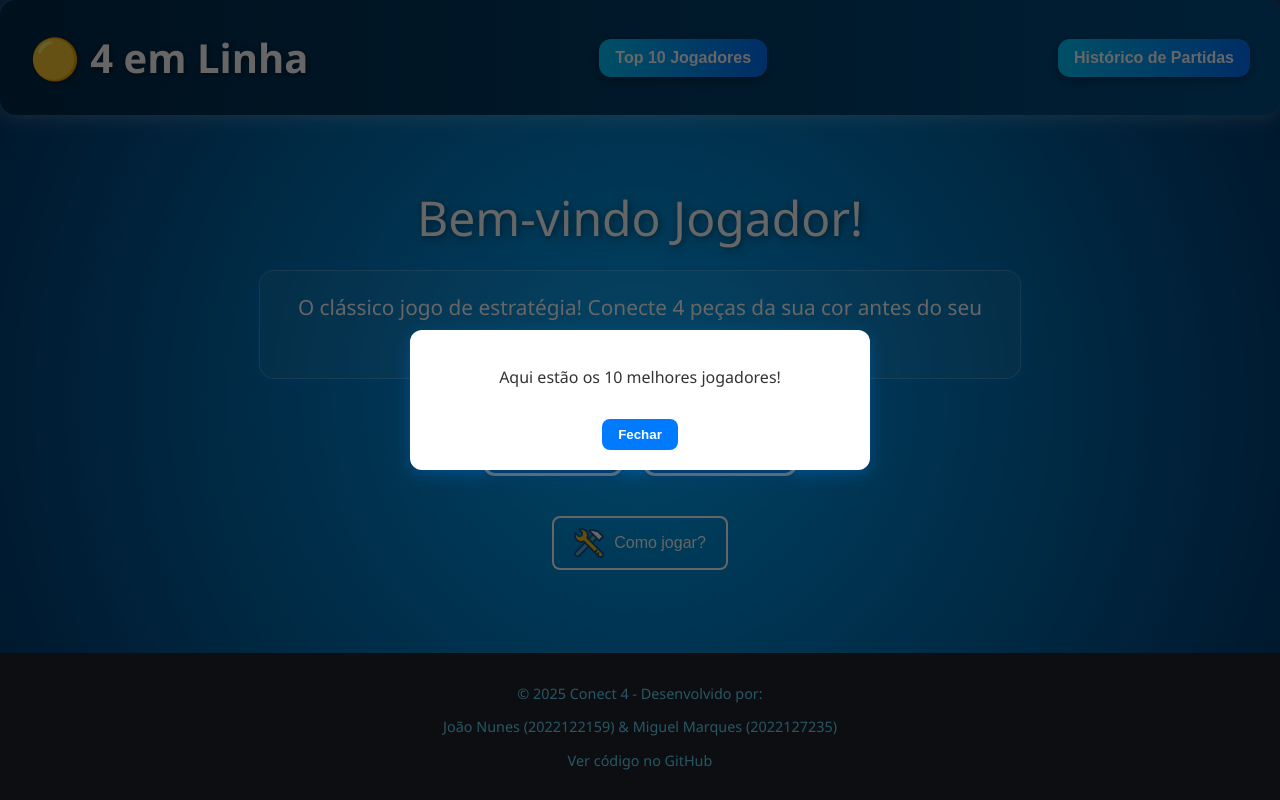
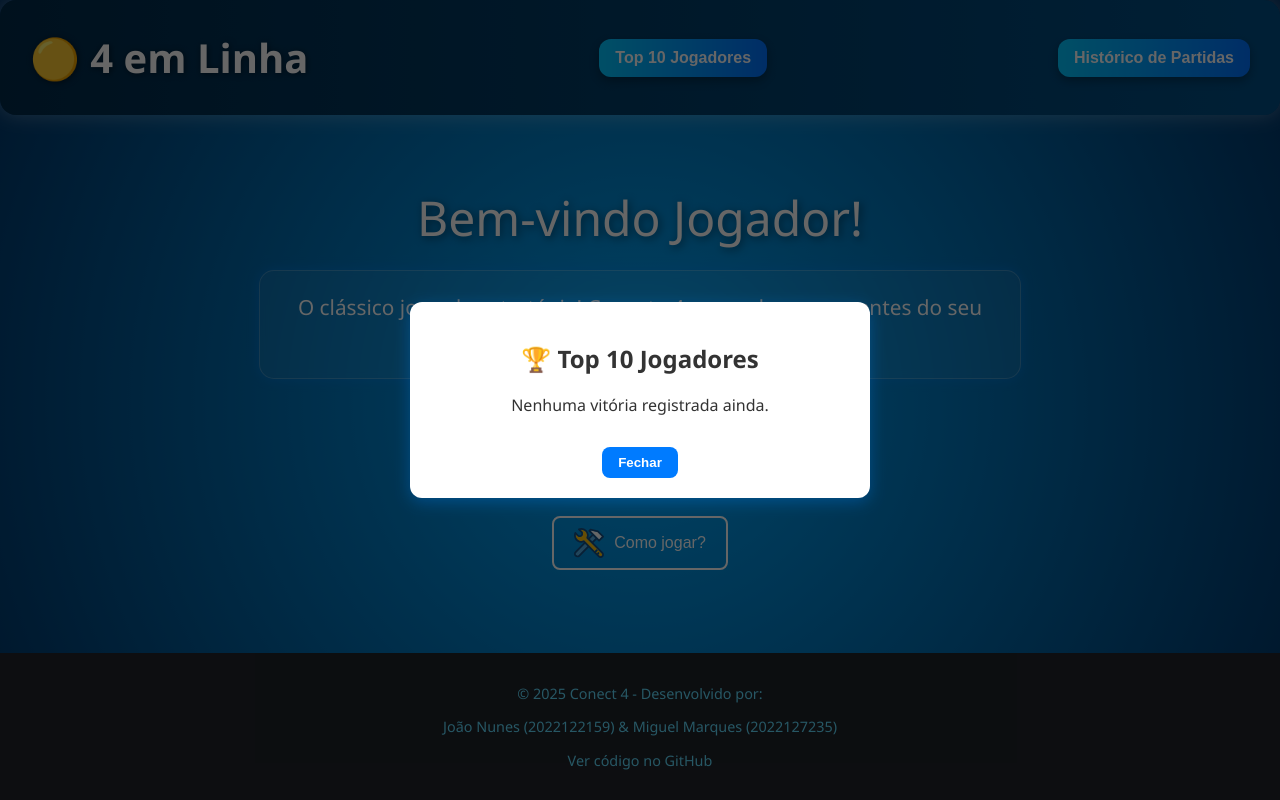
Before and after one commit to Nunes003/4-em-linha-1, a React (Create React App) app: page / in a window 1280 px wide. Both pictures are taken after a click on the button "Top 10 Jogadores". Built offline with nearby package versions, Linux system fonts and the light colour scheme.

Commit message:
top 10 funciomal

```diff
--- a/src/Components/Layout/header.jsx
+++ b/src/Components/Layout/header.jsx
@@ -1,5 +1,5 @@
 import React, { useState } from 'react';
-import Popup from '../Pop-Up/pop-up';
+import Top10Popup from '../Pop-Up/Top10Popup';
 import MatchHistoryPopup from '../Pop-Up/MatchHistoryPopup';
 
 export default function Header() {
@@ -29,6 +29,7 @@ export default function Header() {
   return (
     <header className="game-header">
       <h1>🟡 4 em Linha</h1>
+
       <button onClick={backToMenu} className="return-btn">
         Voltar ao Menu
       </button>
@@ -41,12 +42,7 @@ export default function Header() {
         Histórico de Partidas
       </button>
 
-      {showTop10Popup && (
-        <Popup
-          message="Aqui estão os 10 melhores jogadores!"
-          onClose={closeTop10Popup}
-        />
-      )}
+      {showTop10Popup && <Top10Popup onClose={closeTop10Popup} />}
 
       {showHistoryPopup && <MatchHistoryPopup onClose={closeHistoryPopup} />}
     </header>
--- /dev/null
+++ b/src/Components/Pop-Up/Top10Popup.jsx
@@ -0,0 +1,52 @@
+import React, { useEffect, useState } from 'react';
+import '../../Styles/PopUp/Top10Popup.css';
+
+export default function Top10Popup({ onClose }) {
+  const [topPlayers, setTopPlayers] = useState([]);
+
+  useEffect(() => {
+    const history = JSON.parse(localStorage.getItem('matchHistory')) || [];
+    const winCount = {};
+
+    history.forEach((match) => {
+      const isAgainstComputer = match.mode === '1vsPC';
+      const isValidWinner = match.winner && match.winner !== 'Empate';
+
+      if (!isAgainstComputer && isValidWinner) {
+        winCount[match.winner] = (winCount[match.winner] || 0) + 1;
+      }
+    });
+
+    const sortedTop = Object.entries(winCount)
+      .map(([name, wins]) => ({ name, wins }))
+      .sort((a, b) => b.wins - a.wins)
+      .slice(0, 10);
+
+    setTopPlayers(sortedTop);
+  }, []);
+
+  return (
+    <div className="popup-overlay">
+      <div className="popup-box top10-popup">
+        <h2>🏆 Top 10 Jogadores</h2>
+        {topPlayers.length === 0 ? (
+          <p>Nenhuma vitória registrada ainda.</p>
+        ) : (
+          <ol className="top10-list">
+            {topPlayers.map((player, index) => (
+              <li key={index}>
+                <strong>{player.name}</strong> — {player.wins} vitória(s)
+              </li>
+            ))}
+          </ol>
+        )}
+
+        <div className="popup-buttons">
+          <button className="popup-close-btn" onClick={onClose}>
+            Fechar
+          </button>
+        </div>
+      </div>
+    </div>
+  );
+}
--- /dev/null
+++ b/src/Styles/PopUp/Top10Popup.css
@@ -0,0 +1,16 @@
+.top10-popup {
+  padding: 20px;
+  background-color: white;
+  border-radius: 12px;
+  max-width: 400px;
+}
+
+.top10-list {
+  margin-top: 15px;
+  padding-left: 20px;
+}
+
+.top10-list li {
+  margin-bottom: 8px;
+  font-size: 16px;
+}
```
